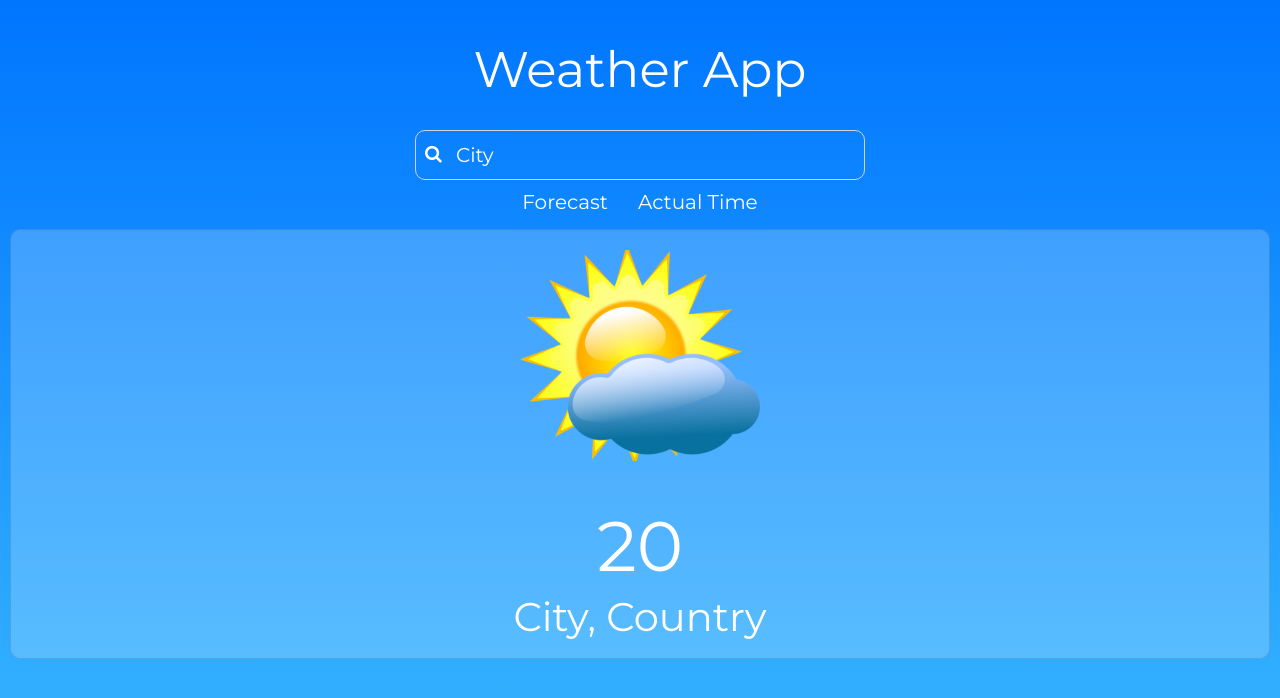
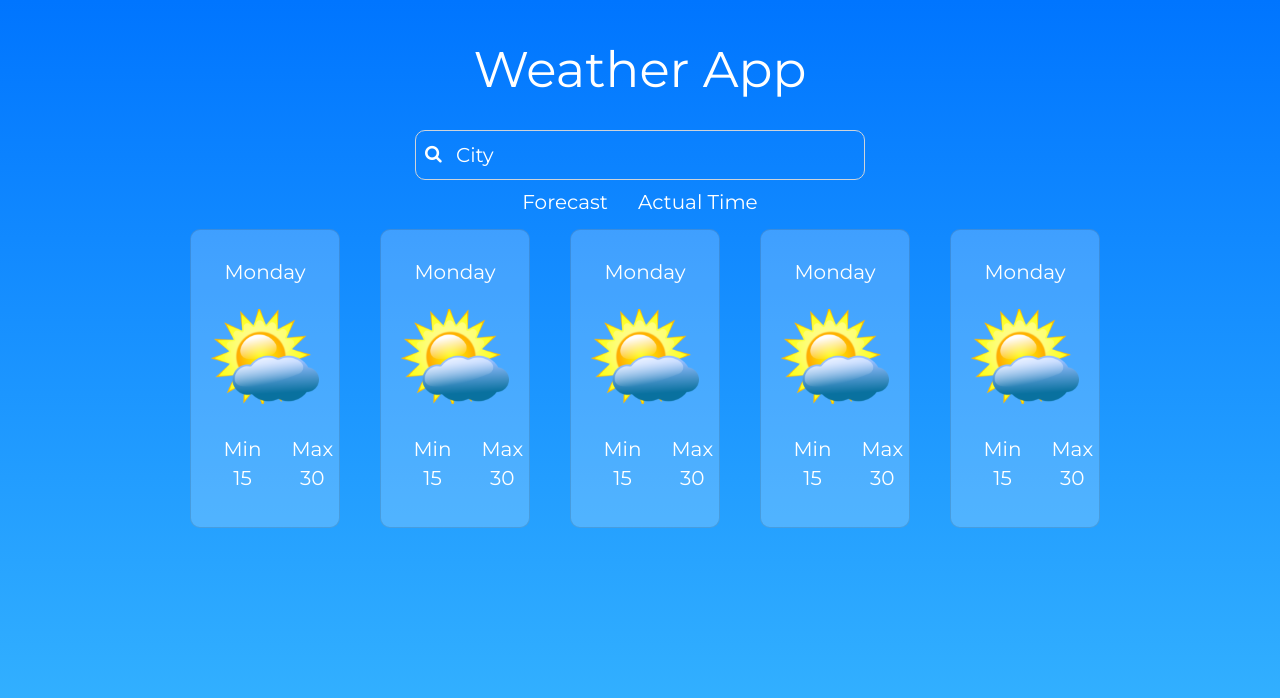
Before and after one commit to BauTancredi/-Weather-app-, a React (Create React App) app: page / in a window 1280 px wide. Shown: the top 698 px of the page. Built offline with nearby package versions, Linux system fonts and the light colour scheme.

Commit message:
ForecastCard creation

```diff
--- a/src/App.js
+++ b/src/App.js
@@ -2,6 +2,7 @@ import React from "react";
 
 import SearchBar from "./components/SearchBar";
 import WeatherCard from "./components/WeatherCard";
+import ForecastCard from "./components/ForecastCard";
 
 function App() {
   return (
@@ -14,7 +15,26 @@ function App() {
         <h2 className="mr-5">Forecast</h2>
         <h2>Actual Time</h2>
       </div>
-      <WeatherCard />
+      {/* <WeatherCard /> */}
+      <div className="container forecast ">
+        <div className="row justify-content-center ">
+          <div className="col-lg-2">
+            <ForecastCard />
+          </div>
+          <div className="col-lg-2">
+            <ForecastCard />
+          </div>
+          <div className="col-lg-2">
+            <ForecastCard />
+          </div>
+          <div className="col-lg-2">
+            <ForecastCard />
+          </div>
+          <div className="col-lg-2">
+            <ForecastCard />
+          </div>
+        </div>
+      </div>
     </div>
   );
 }
--- /dev/null
+++ b/src/components/ForecastCard.js
@@ -0,0 +1,23 @@
+import React from "react";
+import sunny from "../sunny.svg";
+
+const ForecastCard = () => {
+  return (
+    <div className="card text-center card-transparency m-3">
+      <h3>Monday</h3>
+      <img className="card-img-top img-size" src={sunny} alt="logo" />
+      <div className="card-body d-flex justify-content-around">
+        <div className="mr-5">
+          <h4>Min</h4>
+          <h4>15</h4>
+        </div>
+        <div>
+          <h4>Max</h4>
+          <h4>30</h4>
+        </div>
+      </div>
+    </div>
+  );
+};
+
+export default ForecastCard;
--- a/src/index.css
+++ b/src/index.css
@@ -15,7 +15,7 @@ body {
   line-height: 1.5;
   background: linear-gradient(#0075ff, #39b8ff);
   background-repeat: no-repeat;
-  height: 100vh;
+  height: 100%;
   margin: 0;
   font-family: "Montserrat", sans-serif;
 }
@@ -32,6 +32,8 @@ h2 {
   color: white;
   cursor: pointer;
 }
+
+/* SearchBar */
 
 form {
   position: relative;
@@ -64,11 +66,7 @@ form {
   left: 1rem;
 }
 
-@media (min-width: 600px) {
-  .form-input {
-    width: 45rem;
-  }
-}
+/* WeatherCard */
 
 .card-transparency {
   background-color: rgba(255, 255, 255, 0.2);
@@ -91,6 +89,10 @@ h4 {
 }
 
 @media (min-width: 600px) {
+  .form-input {
+    width: 45rem;
+  }
+
   .img-size {
     width: 30%;
     margin: 2rem auto;
@@ -103,3 +105,29 @@ h4 {
     margin: 2rem auto;
   }
 }
+
+@media (min-width: 980px) {
+  h3 {
+    font-size: 2rem;
+    margin-top: 1rem;
+  }
+
+  h4 {
+    font-size: 2rem;
+  }
+
+  .img-size {
+    width: 100%;
+    margin: 2rem auto;
+  }
+
+  .card-transparency {
+    width: 15rem;
+    padding: 2rem;
+    margin-right: 5rem;
+  }
+
+  body {
+    height: 100vh;
+  }
+}
```
